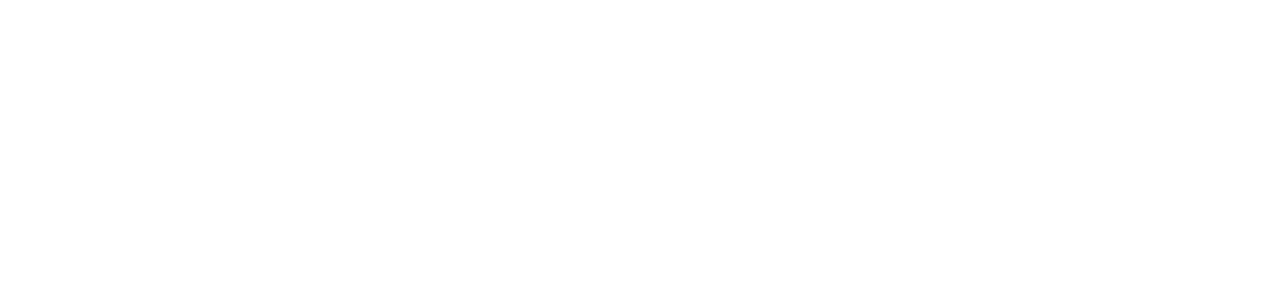
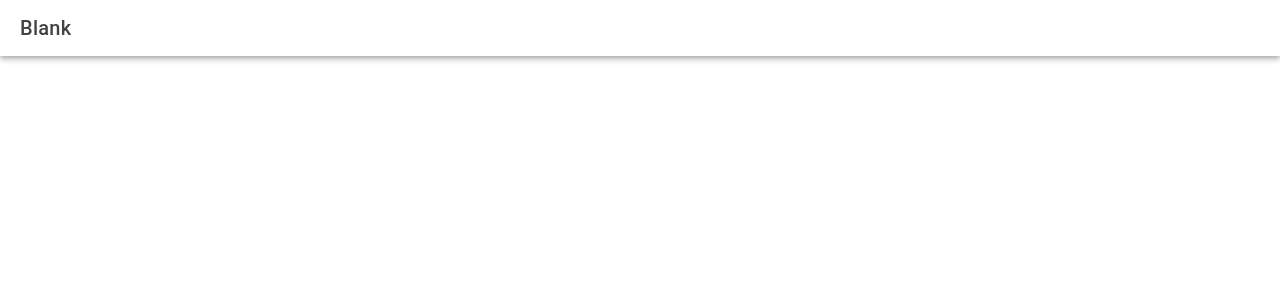
Before and after one commit to mansourcodes/quran-app, a React (Create React App) app: page /index in a window 1280 px wide. Shown: the top 300 px of the page. Built offline with nearby package versions, Linux system fonts and the light colour scheme.

Commit message:
init pages

```diff
--- a/src/App.tsx
+++ b/src/App.tsx
@@ -2,7 +2,6 @@ import React from 'react';
 import { Redirect, Route } from 'react-router-dom';
 import { IonApp, IonRouterOutlet, setupIonicReact } from '@ionic/react';
 import { IonReactRouter } from '@ionic/react-router';
-import Home from './pages/Home';
 
 /* Core CSS required for Ionic components to work properly */
 import '@ionic/react/css/core.css';
@@ -22,6 +21,8 @@ import '@ionic/react/css/display.css';
 
 /* Theme variables */
 import './theme/variables.css';
+import IndexPage from './pages/Index';
+import SuraPage from './pages/Sura';
 
 setupIonicReact();
 
@@ -29,11 +30,14 @@ const App: React.FC = () => (
   <IonApp>
     <IonReactRouter>
       <IonRouterOutlet>
-        <Route exact path="/home">
-          <Home />
+        <Route exact path="/index">
+          <IndexPage />
+        </Route>
+        <Route exact path="/sura">
+          <SuraPage />
         </Route>
         <Route exact path="/">
-          <Redirect to="/home" />
+          <Redirect to="/index" />
         </Route>
       </IonRouterOutlet>
     </IonReactRouter>
--- a/src/pages/Home.tsx
+++ b/src/pages/Index.tsx
@@ -1,7 +1,7 @@
 import React from 'react';
 import { IonContent, IonHeader, IonPage, IonTitle, IonToolbar } from '@ionic/react';
 
-const Home: React.FC = () => {
+const IndexPage = () => {
   return (
     <IonPage>
       <IonHeader>
@@ -20,4 +20,4 @@ const Home: React.FC = () => {
   );
 };
 
-export default Home;
+export default IndexPage;
--- /dev/null
+++ b/src/pages/Sura.tsx
@@ -0,0 +1,11 @@
+import React from 'react';
+
+const SuraPage = () => {
+  return (
+    <>
+      <div>sura</div>
+    </>
+  );
+};
+
+export default SuraPage;
```
